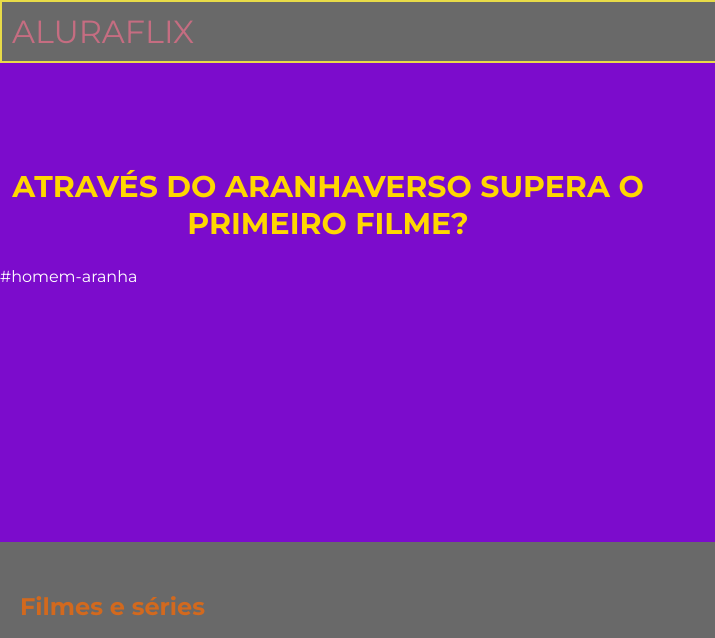
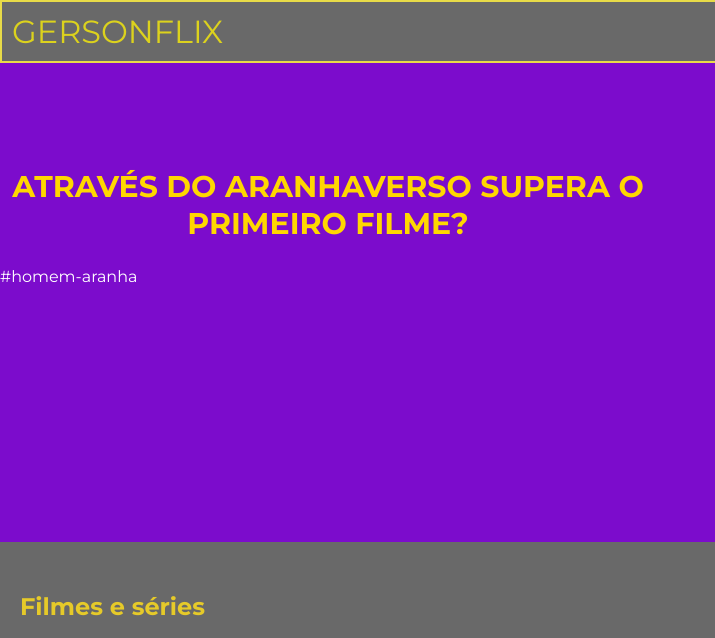
Before and after one commit to cesargrobe/primeiro-repositorio-1F, a plain HTML site: page index.html in a window 1280 px wide. Shown: the top 638 px of the page, 0-715 px from the left. Drawn offline with Linux system fonts and the light colour scheme.

Commit message:
Finalizado

```diff
--- a/index.html
+++ b/index.html
@@ -9,12 +9,12 @@
     <link
         href="https://fonts.googleapis.com/css2?family=Montserrat:ital,wght@0,100..900;1,100..900&family=Oswald:wght@200..700&family=Roboto+Condensed:ital,wght@0,100..900;1,100..900&family=Roboto:ital,wght@0,100..900;1,100..900&display=swap"
         rel="stylesheet">
-    <title> ALURAFLIX </title>
+    <title> GERSONFLIX </title>
     <link rel="stylesheet" href="style.css">
 </head>
 
 <body>
-    <header> ALURAFLIX </header>
+    <header> GERSONFLIX </header>
 
     <section class="chamada">
         <div class="chamada-texto">
--- a/style.css
+++ b/style.css
@@ -10,7 +10,7 @@ header {
     border: solid 2px rgb(232, 219, 72);
     font-size: 32px;
     padding: 10px;
-    color: rgb(197, 109, 129);
+    color: rgb(220, 210, 29);
 }
 
 .chamada {
@@ -59,5 +59,5 @@ p {
 }
 
 .categoria h2 {
-    color: chocolate;
+    color: rgb(230, 202, 41);
 }
```
